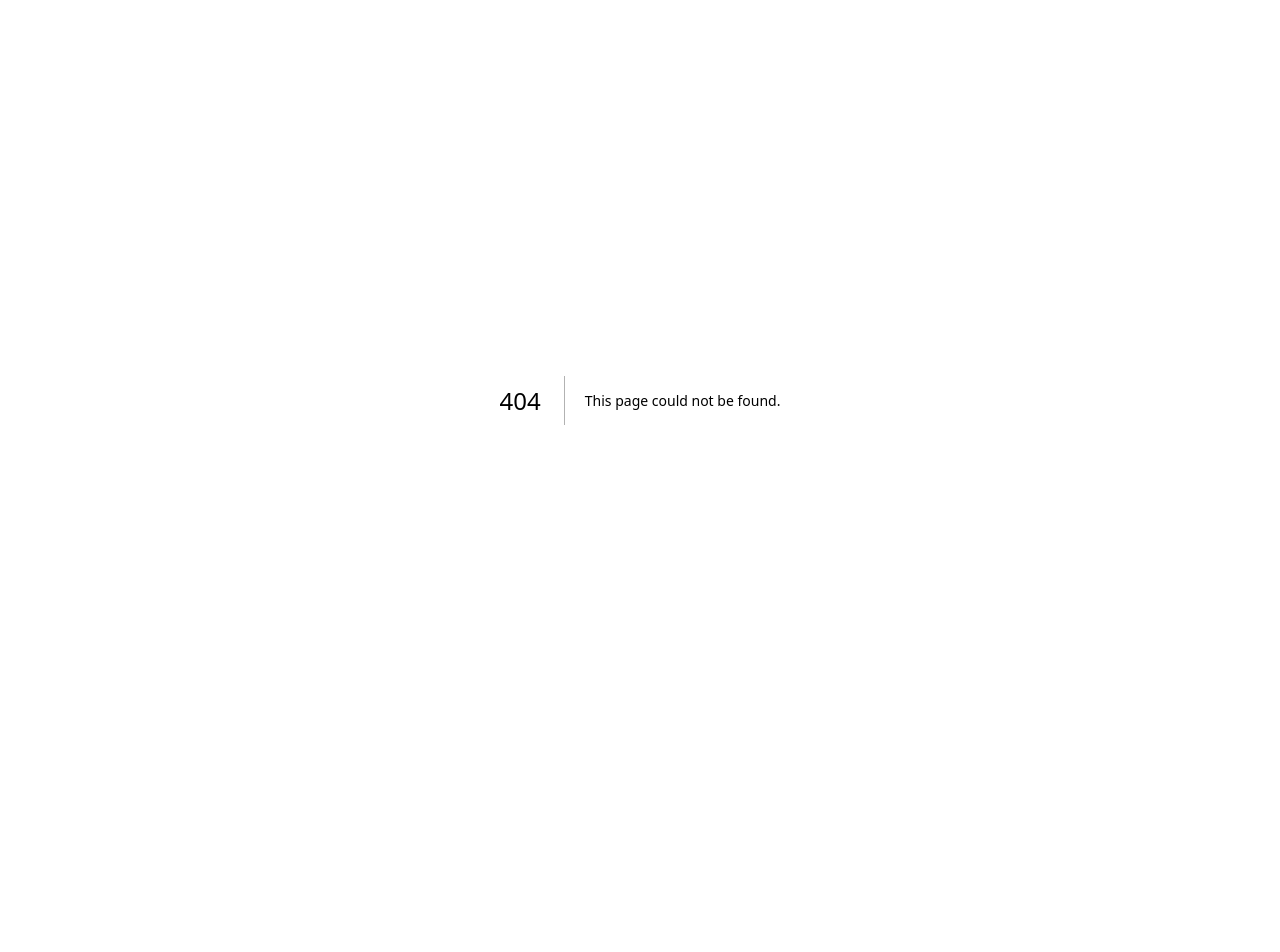
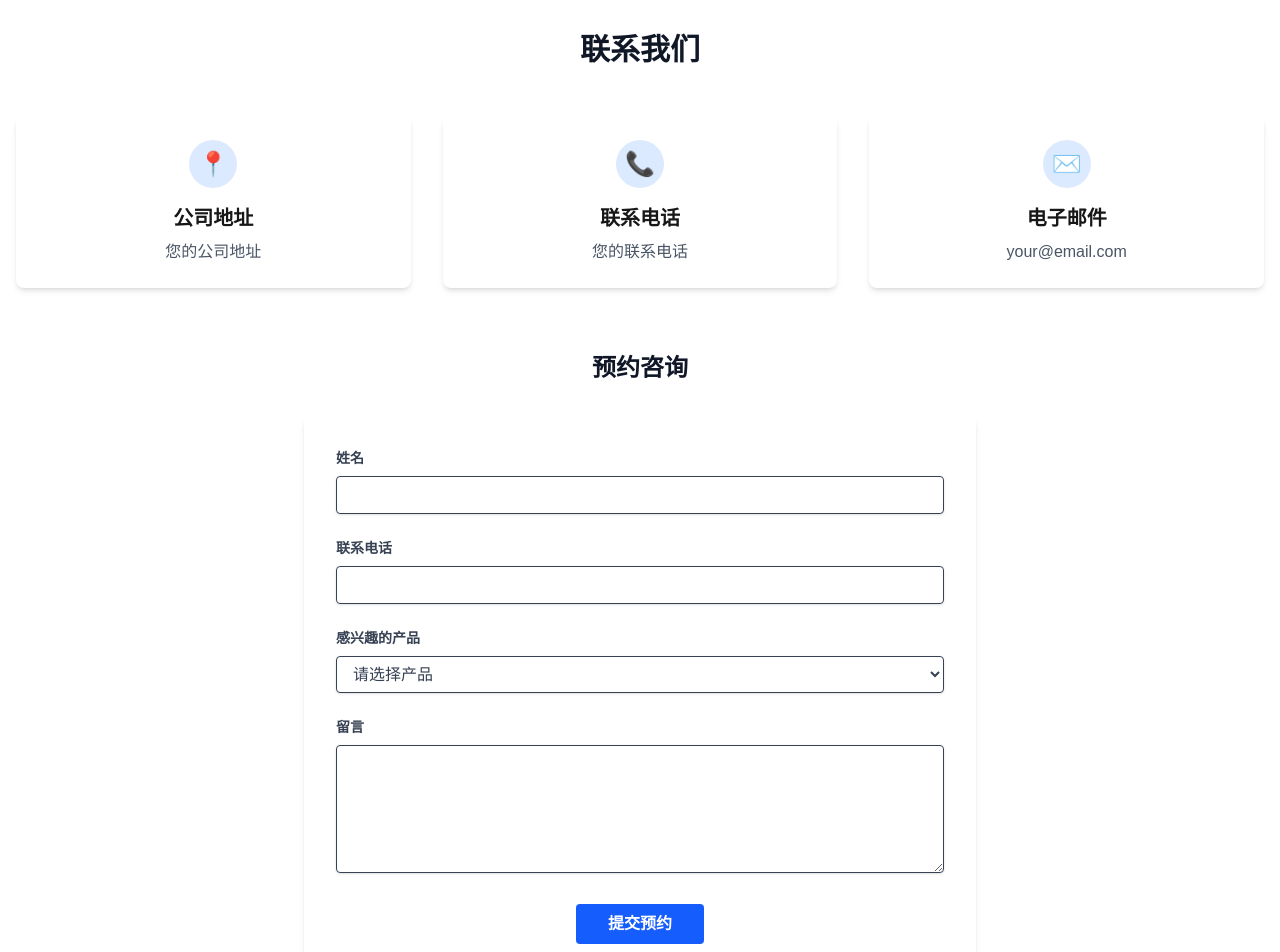
Before and after one commit to ytt0705/company-website, a Next.js app: page /contact in a window 1280 px wide. Before the commit this address had no page. Shown: the top 952 px of the page. Before the commit the page ends 800 px from the top, so only its background shows below. Built offline with nearby package versions, Linux system fonts and the light colour scheme.

Commit message:
Add company website pages and components

```diff
--- /dev/null
+++ b/src/app/contact/page.tsx
@@ -0,0 +1,132 @@
+'use client'
+
+import { useState } from 'react'
+
+export default function Contact() {
+  const [formData, setFormData] = useState({
+    name: '',
+    phone: '',
+    product: '',
+    message: ''
+  })
+
+  const handleSubmit = (e: React.FormEvent) => {
+    e.preventDefault()
+    // 这里添加表单提交逻辑
+    console.log('Form submitted:', formData)
+    alert('感谢您的预约，我们会尽快与您联系！')
+  }
+
+  const handleChange = (e: React.ChangeEvent<HTMLInputElement | HTMLTextAreaElement | HTMLSelectElement>) => {
+    const { name, value } = e.target
+    setFormData(prev => ({
+      ...prev,
+      [name]: value
+    }))
+  }
+
+  return (
+    <div className="container mx-auto px-4 py-8">
+      {/* 联系信息 Section */}
+      <section className="mb-16">
+        <h1 className="text-3xl font-bold text-center text-gray-900 mb-12">联系我们</h1>
+        <div className="grid grid-cols-1 md:grid-cols-3 gap-8">
+          <div className="text-center p-6 bg-white rounded-lg shadow-md">
+            <div className="w-12 h-12 bg-blue-100 rounded-full flex items-center justify-center mx-auto mb-4">
+              <span className="text-2xl">📍</span>
+            </div>
+            <h3 className="text-xl font-semibold mb-2">公司地址</h3>
+            <p className="text-gray-600">您的公司地址</p>
+          </div>
+          <div className="text-center p-6 bg-white rounded-lg shadow-md">
+            <div className="w-12 h-12 bg-blue-100 rounded-full flex items-center justify-center mx-auto mb-4">
+              <span className="text-2xl">📞</span>
+            </div>
+            <h3 className="text-xl font-semibold mb-2">联系电话</h3>
+            <p className="text-gray-600">您的联系电话</p>
+          </div>
+          <div className="text-center p-6 bg-white rounded-lg shadow-md">
+            <div className="w-12 h-12 bg-blue-100 rounded-full flex items-center justify-center mx-auto mb-4">
+              <span className="text-2xl">✉️</span>
+            </div>
+            <h3 className="text-xl font-semibold mb-2">电子邮件</h3>
+            <p className="text-gray-600">your@email.com</p>
+          </div>
+        </div>
+      </section>
+
+      {/* 预约表单 Section */}
+      <section className="max-w-2xl mx-auto">
+        <h2 className="text-2xl font-bold text-center text-gray-900 mb-8">预约咨询</h2>
+        <form onSubmit={handleSubmit} className="bg-white shadow-md rounded-lg p-8">
+          <div className="mb-6">
+            <label htmlFor="name" className="block text-gray-700 text-sm font-bold mb-2">
+              姓名
+            </label>
+            <input
+              type="text"
+              id="name"
+              name="name"
+              value={formData.name}
+              onChange={handleChange}
+              className="shadow appearance-none border rounded w-full py-2 px-3 text-gray-700 leading-tight focus:outline-none focus:shadow-outline"
+              required
+            />
+          </div>
+          <div className="mb-6">
+            <label htmlFor="phone" className="block text-gray-700 text-sm font-bold mb-2">
+              联系电话
+            </label>
+            <input
+              type="tel"
+              id="phone"
+              name="phone"
+              value={formData.phone}
+              onChange={handleChange}
+              className="shadow appearance-none border rounded w-full py-2 px-3 text-gray-700 leading-tight focus:outline-none focus:shadow-outline"
+              required
+            />
+          </div>
+          <div className="mb-6">
+            <label htmlFor="product" className="block text-gray-700 text-sm font-bold mb-2">
+              感兴趣的产品
+            </label>
+            <select
+              id="product"
+              name="product"
+              value={formData.product}
+              onChange={handleChange}
+              className="shadow border rounded w-full py-2 px-3 text-gray-700 leading-tight focus:outline-none focus:shadow-outline"
+              required
+            >
+              <option value="">请选择产品</option>
+              <option value="product1">产品一</option>
+              <option value="product2">产品二</option>
+              <option value="product3">产品三</option>
+            </select>
+          </div>
+          <div className="mb-6">
+            <label htmlFor="message" className="block text-gray-700 text-sm font-bold mb-2">
+              留言
+            </label>
+            <textarea
+              id="message"
+              name="message"
+              value={formData.message}
+              onChange={handleChange}
+              className="shadow appearance-none border rounded w-full py-2 px-3 text-gray-700 leading-tight focus:outline-none focus:shadow-outline h-32"
+            />
+          </div>
+          <div className="flex justify-center">
+            <button
+              type="submit"
+              className="bg-blue-600 hover:bg-blue-700 text-white font-bold py-2 px-8 rounded focus:outline-none focus:shadow-outline"
+            >
+              提交预约
+            </button>
+          </div>
+        </form>
+      </section>
+    </div>
+  )
+}
--- a/src/app/page.tsx
+++ b/src/app/page.tsx
@@ -1,103 +1,80 @@
-import Image from "next/image";
+import Link from 'next/link'
 
 export default function Home() {
   return (
-    <div className="grid grid-rows-[20px_1fr_20px] items-center justify-items-center min-h-screen p-8 pb-20 gap-16 sm:p-20 font-[family-name:var(--font-geist-sans)]">
-      <main className="flex flex-col gap-[32px] row-start-2 items-center sm:items-start">
-        <Image
-          className="dark:invert"
-          src="/next.svg"
-          alt="Next.js logo"
-          width={180}
-          height={38}
-          priority
-        />
-        <ol className="list-inside list-decimal text-sm/6 text-center sm:text-left font-[family-name:var(--font-geist-mono)]">
-          <li className="mb-2 tracking-[-.01em]">
-            Get started by editing{" "}
-            <code className="bg-black/[.05] dark:bg-white/[.06] px-1 py-0.5 rounded font-[family-name:var(--font-geist-mono)] font-semibold">
-              src/app/page.tsx
-            </code>
-            .
-          </li>
-          <li className="tracking-[-.01em]">
-            Save and see your changes instantly.
-          </li>
-        </ol>
+    <div className="container mx-auto px-4 py-8">
+      {/* Hero Section */}
+      <section className="text-center py-20">
+        <h1 className="text-4xl font-bold text-gray-900 mb-4">
+          欢迎来到我们的公司
+        </h1>
+        <p className="text-xl text-gray-600 mb-8">
+          提供专业的产品和优质的服务
+        </p>
+        <Link
+          href="/contact"
+          className="bg-blue-600 text-white px-8 py-3 rounded-lg hover:bg-blue-700 transition-colors"
+        >
+          联系我们
+        </Link>
+      </section>
 
-        <div className="flex gap-4 items-center flex-col sm:flex-row">
-          <a
-            className="rounded-full border border-solid border-transparent transition-colors flex items-center justify-center bg-foreground text-background gap-2 hover:bg-[#383838] dark:hover:bg-[#ccc] font-medium text-sm sm:text-base h-10 sm:h-12 px-4 sm:px-5 sm:w-auto"
-            href="https://vercel.com/new?utm_source=create-next-app&utm_medium=appdir-template-tw&utm_campaign=create-next-app"
-            target="_blank"
-            rel="noopener noreferrer"
-          >
-            <Image
-              className="dark:invert"
-              src="/vercel.svg"
-              alt="Vercel logomark"
-              width={20}
-              height={20}
-            />
-            Deploy now
-          </a>
-          <a
-            className="rounded-full border border-solid border-black/[.08] dark:border-white/[.145] transition-colors flex items-center justify-center hover:bg-[#f2f2f2] dark:hover:bg-[#1a1a1a] hover:border-transparent font-medium text-sm sm:text-base h-10 sm:h-12 px-4 sm:px-5 w-full sm:w-auto md:w-[158px]"
-            href="https://nextjs.org/docs?utm_source=create-next-app&utm_medium=appdir-template-tw&utm_campaign=create-next-app"
-            target="_blank"
-            rel="noopener noreferrer"
-          >
-            Read our docs
-          </a>
+      {/* 产品预览 Section */}
+      <section className="py-16">
+        <h2 className="text-3xl font-bold text-center text-gray-900 mb-12">
+          我们的产品
+        </h2>
+        <div className="grid grid-cols-1 md:grid-cols-2 lg:grid-cols-3 gap-8">
+          {/* 示例产品卡片 */}
+          <div className="bg-white rounded-lg shadow-md overflow-hidden">
+            <div className="h-48 bg-gray-200 relative">
+              {/* 这里可以放产品图片 */}
+            </div>
+            <div className="p-6">
+              <h3 className="text-xl font-semibold text-gray-900 mb-2">产品名称</h3>
+              <p className="text-gray-600 mb-4">产品简短描述</p>
+              <Link
+                href="/products"
+                className="text-blue-600 hover:text-blue-800"
+              >
+                了解更多 →
+              </Link>
+            </div>
+          </div>
         </div>
-      </main>
-      <footer className="row-start-3 flex gap-[24px] flex-wrap items-center justify-center">
-        <a
-          className="flex items-center gap-2 hover:underline hover:underline-offset-4"
-          href="https://nextjs.org/learn?utm_source=create-next-app&utm_medium=appdir-template-tw&utm_campaign=create-next-app"
-          target="_blank"
-          rel="noopener noreferrer"
-        >
-          <Image
-            aria-hidden
-            src="/file.svg"
-            alt="File icon"
-            width={16}
-            height={16}
-          />
-          Learn
-        </a>
-        <a
-          className="flex items-center gap-2 hover:underline hover:underline-offset-4"
-          href="https://vercel.com/templates?framework=next.js&utm_source=create-next-app&utm_medium=appdir-template-tw&utm_campaign=create-next-app"
-          target="_blank"
-          rel="noopener noreferrer"
-        >
-          <Image
-            aria-hidden
-            src="/window.svg"
-            alt="Window icon"
-            width={16}
-            height={16}
-          />
-          Examples
-        </a>
-        <a
-          className="flex items-center gap-2 hover:underline hover:underline-offset-4"
-          href="https://nextjs.org?utm_source=create-next-app&utm_medium=appdir-template-tw&utm_campaign=create-next-app"
-          target="_blank"
-          rel="noopener noreferrer"
-        >
-          <Image
-            aria-hidden
-            src="/globe.svg"
-            alt="Globe icon"
-            width={16}
-            height={16}
-          />
-          Go to nextjs.org →
-        </a>
-      </footer>
+      </section>
+
+      {/* 公司优势 Section */}
+      <section className="py-16 bg-gray-50">
+        <div className="max-w-4xl mx-auto">
+          <h2 className="text-3xl font-bold text-center text-gray-900 mb-12">
+            为什么选择我们
+          </h2>
+          <div className="grid grid-cols-1 md:grid-cols-3 gap-8">
+            <div className="text-center">
+              <div className="w-16 h-16 bg-blue-100 rounded-full flex items-center justify-center mx-auto mb-4">
+                <span className="text-2xl">✨</span>
+              </div>
+              <h3 className="text-xl font-semibold mb-2">专业品质</h3>
+              <p className="text-gray-600">提供高品质的产品和服务</p>
+            </div>
+            <div className="text-center">
+              <div className="w-16 h-16 bg-blue-100 rounded-full flex items-center justify-center mx-auto mb-4">
+                <span className="text-2xl">🤝</span>
+              </div>
+              <h3 className="text-xl font-semibold mb-2">优质服务</h3>
+              <p className="text-gray-600">专业的团队为您服务</p>
+            </div>
+            <div className="text-center">
+              <div className="w-16 h-16 bg-blue-100 rounded-full flex items-center justify-center mx-auto mb-4">
+                <span className="text-2xl">💡</span>
+              </div>
+              <h3 className="text-xl font-semibold mb-2">创新解决方案</h3>
+              <p className="text-gray-600">为您提供最佳解决方案</p>
+            </div>
+          </div>
+        </div>
+      </section>
     </div>
-  );
+  )
 }
--- /dev/null
+++ b/src/app/products/page.tsx
@@ -0,0 +1,67 @@
+import Link from 'next/link'
+
+const products = [
+  {
+    id: 1,
+    name: '产品一',
+    description: '产品一的详细描述，介绍产品的主要特点和优势。',
+    features: ['特点1', '特点2', '特点3'],
+    imageUrl: '/placeholder.jpg'
+  },
+  {
+    id: 2,
+    name: '产品二',
+    description: '产品二的详细描述，介绍产品的主要特点和优势。',
+    features: ['特点1', '特点2', '特点3'],
+    imageUrl: '/placeholder.jpg'
+  },
+  {
+    id: 3,
+    name: '产品三',
+    description: '产品三的详细描述，介绍产品的主要特点和优势。',
+    features: ['特点1', '特点2', '特点3'],
+    imageUrl: '/placeholder.jpg'
+  }
+]
+
+export default function Products() {
+  return (
+    <div className="container mx-auto px-4 py-8">
+      <h1 className="text-3xl font-bold text-center text-gray-900 mb-12">
+        我们的产品
+      </h1>
+
+      <div className="grid grid-cols-1 gap-12">
+        {products.map((product) => (
+          <div key={product.id} className="bg-white rounded-lg shadow-md overflow-hidden">
+            <div className="md:flex">
+              <div className="md:flex-shrink-0">
+                <div className="h-48 w-full md:w-64 bg-gray-200 relative">
+                  {/* 这里可以放产品图片 */}
+                </div>
+              </div>
+              <div className="p-8">
+                <h2 className="text-2xl font-bold text-gray-900 mb-4">{product.name}</h2>
+                <p className="text-gray-600 mb-4">{product.description}</p>
+                <div className="mb-4">
+                  <h3 className="text-lg font-semibold text-gray-900 mb-2">产品特点：</h3>
+                  <ul className="list-disc list-inside text-gray-600">
+                    {product.features.map((feature, index) => (
+                      <li key={index}>{feature}</li>
+                    ))}
+                  </ul>
+                </div>
+                <Link
+                  href="/contact"
+                  className="inline-block bg-blue-600 text-white px-6 py-2 rounded-lg hover:bg-blue-700 transition-colors"
+                >
+                  了解更多
+                </Link>
+              </div>
+            </div>
+          </div>
+        ))}
+      </div>
+    </div>
+  )
+}
--- /dev/null
+++ b/src/components/layout/Navbar.tsx
@@ -0,0 +1,46 @@
+'use client';
+
+import Link from 'next/link';
+import { usePathname } from 'next/navigation';
+
+export default function Navbar() {
+  const pathname = usePathname();
+
+  const isActive = (path: string) => {
+    return pathname === path ? 'text-blue-600' : 'text-gray-600 hover:text-blue-600';
+  };
+
+  return (
+    <nav className="bg-white shadow-lg">
+      <div className="max-w-7xl mx-auto px-4 sm:px-6 lg:px-8">
+        <div className="flex justify-between h-16">
+          <div className="flex">
+            <Link href="/" className="flex items-center">
+              <span className="text-xl font-bold text-gray-800">公司名称</span>
+            </Link>
+          </div>
+          <div className="flex space-x-8">
+            <Link
+              href="/"
+              className={`inline-flex items-center px-1 pt-1 text-sm font-medium ${isActive('/')}`}
+            >
+              首页
+            </Link>
+            <Link
+              href="/products"
+              className={`inline-flex items-center px-1 pt-1 text-sm font-medium ${isActive('/products')}`}
+            >
+              产品展示
+            </Link>
+            <Link
+              href="/contact"
+              className={`inline-flex items-center px-1 pt-1 text-sm font-medium ${isActive('/contact')}`}
+            >
+              联系我们
+            </Link>
+          </div>
+        </div>
+      </div>
+    </nav>
+  );
+}
```
